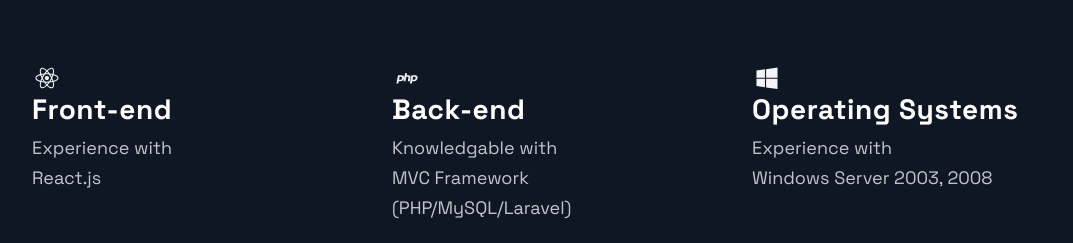
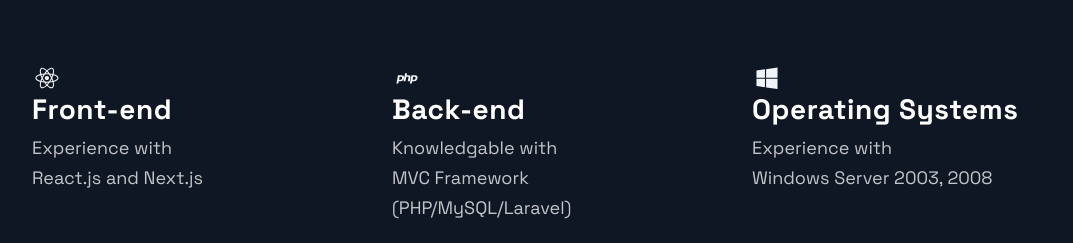
Before and after one commit to AishteruVincent/portfolio, a Next.js app: page / in a window 1280 px wide. Shown: the part 2280-2523 px from the top of the page, without its empty margins (88-1161 px from the left). Built offline with nearby package versions, Linux system fonts and the light colour scheme.

Commit message:
Edited front-end details

```diff
--- a/src/components/Technologies/Technologies.js
+++ b/src/components/Technologies/Technologies.js
@@ -16,7 +16,7 @@
         <DiReact size="3rem"/>
         <ListContainer>
           <ListTitle>Front-end</ListTitle>
-          <ListParagraph>Experience with <br/> React.js</ListParagraph>
+          <ListParagraph>Experience with <br/> React.js and Next.js</ListParagraph>
         </ListContainer>
       </ListItem>
       <ListItem>
```
